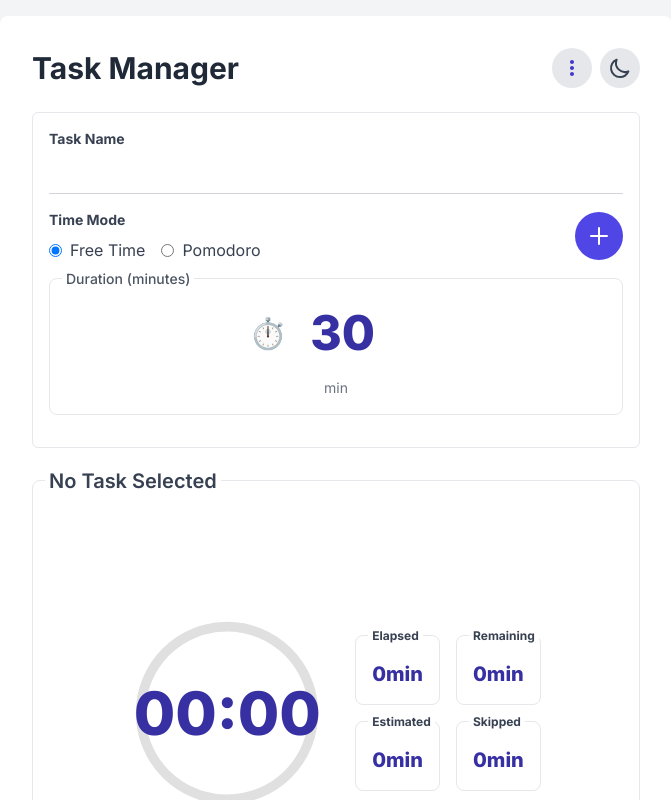
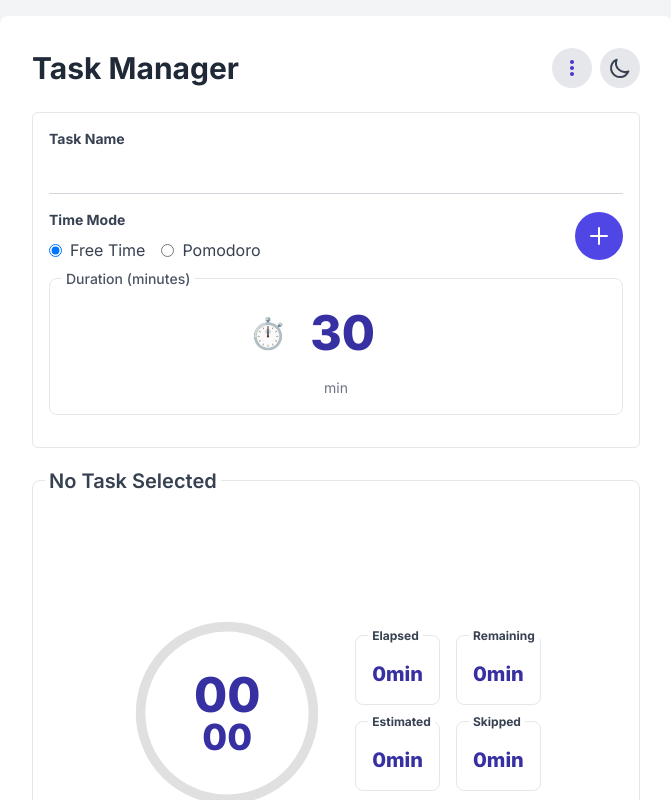
Before and after one commit to vieirads/gerenciador-tarefas-app, a React (Create React App) app: page / in a window 1280 px wide. Shown: the top 800 px of the page, without its empty margins (304-975 px from the left). Built offline with nearby package versions, Linux system fonts and the light colour scheme.

Commit message:
Changed the way the numbers are displayed within the chronometer circle.

```diff
--- a/src/App.js
+++ b/src/App.js
@@ -161,7 +161,7 @@ const translations = {
     shortBreak: "courte pause", // Added for translation in skip message
     longBreak: "longue pause", // Added for translation in skip message
     allTasksCompletedNotification:
-      "Toutes les tâches sont terminées ! Bon travail !", // New notification message
+      "Toutes les tâches sont terminées ! Bon trabalho !", // New notification message
   },
 };
 
@@ -514,7 +514,7 @@ function App() {
       showNotification(translations[language].timerStarted, "started");
     },
     [showNotification, language, DEFAULT_POMODORO_FOCUS_DURATION]
-  ); // Added DEFAULT_POMODORO_FOCUS_DURATION
+  );
 
   // Main effect for task timer (Free Time and Pomodoro)
   useEffect(() => {
@@ -642,7 +642,7 @@ function App() {
     DEFAULT_POMODORO_FOCUS_DURATION,
     DEFAULT_POMODORO_LONG_BREAK_DURATION,
     DEFAULT_POMODORO_SHORT_BREAK_DURATION,
-  ]); // Added missing dependencies
+  ]);
 
   // Effect to manage the 5-minute interval timer between tasks
   useEffect(() => {
@@ -734,7 +734,6 @@ function App() {
         if (currentTask.mode === "time") {
           showNotification(translations[language].taskSkipped, "skipped");
           // If it's a free time task, mark as complete and start inter-task interval
-          markTaskComplete(currentTaskId);
           setIsIntervalRunning(true);
           setIntervalTimeLeft(interTaskIntervalDuration * 60); // Use dynamic interval
         } else if (currentTask.mode === "pomodoro") {
@@ -836,7 +835,7 @@ function App() {
     DEFAULT_POMODORO_FOCUS_DURATION,
     DEFAULT_POMODORO_LONG_BREAK_DURATION,
     DEFAULT_POMODORO_SHORT_BREAK_DURATION,
-  ]); // Added missing dependencies
+  ]);
 
   // Get current task for display
   const currentTask = tasks.find((task) => task.id === currentTaskId);
@@ -1642,10 +1641,18 @@ function App() {
               {/* Digital time display, centered over SVG */}
               <div className="absolute inset-0 flex flex-col items-center justify-center">
                 <div
-                  className={`text-6xl font-extrabold transition-colors duration-300`}
+                  className={`text-5xl font-extrabold transition-colors duration-300 leading-none`}
                   style={{ color: textColor }}
                 >
-                  {formatTime(displayTime)}
+                  {Math.floor(displayTime / 60)
+                    .toString()
+                    .padStart(2, "0")}
+                </div>
+                <div
+                  className={`text-4xl font-extrabold transition-colors duration-300 leading-none`}
+                  style={{ color: textColor }}
+                >
+                  {(displayTime % 60).toString().padStart(2, "0")}
                 </div>
               </div>
             </div>
```
